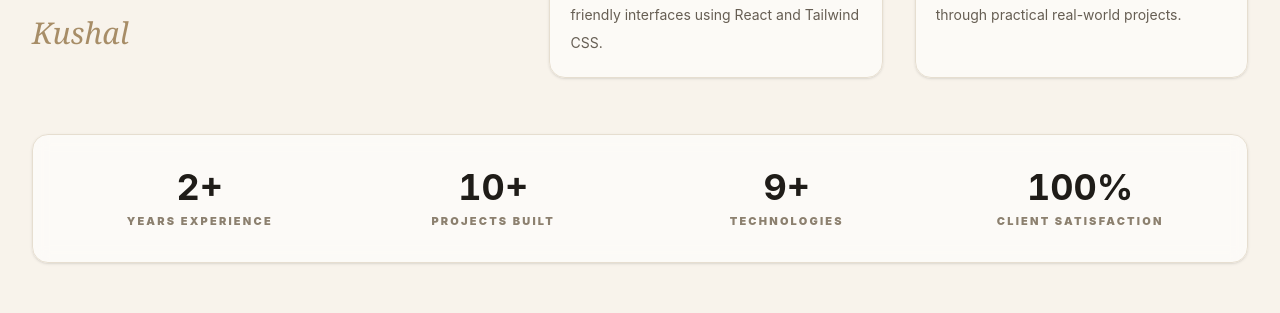
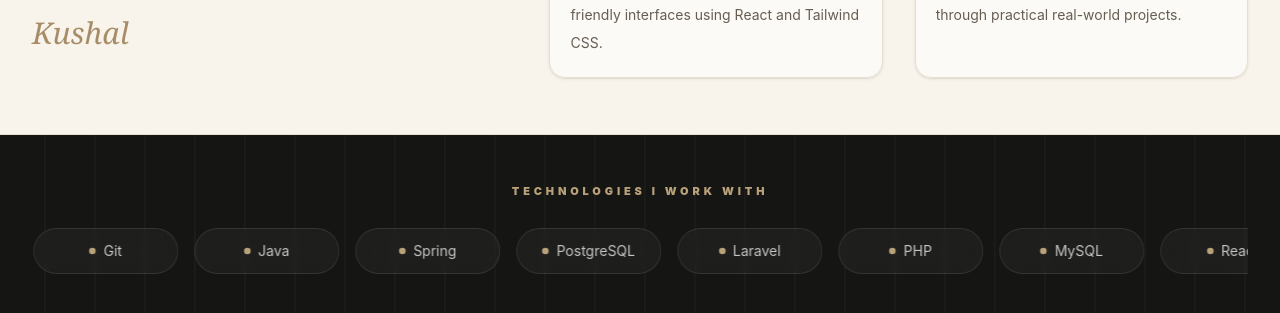
Before and after one commit to The-Kushal-Poudel/GitHub-repo-2, a React (Vite) app: page / in a window 1280 px wide. Shown: the part 1340-1653 px from the top of the page. Built offline with nearby package versions, Linux system fonts and the light colour scheme; no server answers.

Commit message:
Remove animated stats counter from About section

```diff
--- a/src/components/sections/About.jsx
+++ b/src/components/sections/About.jsx
@@ -1,54 +1,9 @@
-import { useRef, useEffect } from "react";
-import { motion, useInView, useMotionValue, useSpring } from "framer-motion";
+import { motion } from "framer-motion";
 import Container from "../common/Container";
 import SectionHeading from "../common/SectionHeading";
 import { fadeLeft, popIn, stagger } from "../../lib/animations";
 import { iconMap } from "../../lib/iconMap";
 import { Code } from "lucide-react";
-
-/** Animated counter — counts from 0 to target when scrolled into view. */
-function AnimatedCounter({ value, suffix = "", reducedMotion }) {
-  const ref = useRef(null);
-  const isInView = useInView(ref, { once: true, amount: 0.5 });
-  const motionVal = useMotionValue(0);
-  const springVal = useSpring(motionVal, { stiffness: 80, damping: 28, mass: 1 });
-
-  useEffect(() => {
-    if (isInView) {
-      motionVal.set(reducedMotion ? value : value);
-    }
-  }, [isInView, value, motionVal, reducedMotion]);
-
-  useEffect(() => {
-    if (reducedMotion && ref.current) {
-      ref.current.textContent = value + suffix;
-      return;
-    }
-
-    const unsubscribe = springVal.on("change", (latest) => {
-      if (ref.current) {
-        ref.current.textContent = Math.round(latest) + suffix;
-      }
-    });
-    return unsubscribe;
-  }, [springVal, suffix, value, reducedMotion]);
-
-  return (
-    <motion.span
-      ref={ref}
-      className="text-3xl font-bold tabular-nums text-[#1f1c18] sm:text-4xl"
-    >
-      0{suffix}
-    </motion.span>
-  );
-}
-
-const stats = [
-  { id: "experience", value: 2, suffix: "+", label: "Years Experience" },
-  { id: "projects", value: 10, suffix: "+", label: "Projects Built" },
-  { id: "technologies", value: 9, suffix: "+", label: "Technologies" },
-  { id: "satisfaction", value: 100, suffix: "%", label: "Client Satisfaction" },
-];
 
 export default function About({ about, reducedMotion }) {
   return (
@@ -98,30 +53,6 @@ export default function About({ about, reducedMotion }) {
           })}
         </motion.div>
       </Container>
-
-      {/* ── Animated Stats Counters ── */}
-      <Container className="mt-10 lg:mt-14">
-        <motion.div
-          initial={reducedMotion ? false : { opacity: 0, y: 30 }}
-          whileInView={{ opacity: 1, y: 0 }}
-          viewport={{ once: true, amount: 0.3 }}
-          transition={{ duration: 0.7, ease: [0.22, 1, 0.36, 1] }}
-          className="grid grid-cols-2 gap-6 rounded-2xl border border-[#e6ded0] bg-white/60 p-6 shadow-sm backdrop-blur sm:p-8 lg:grid-cols-4"
-        >
-          {stats.map((stat) => (
-            <div key={stat.id} className="flex flex-col items-center text-center">
-              <AnimatedCounter
-                value={stat.value}
-                suffix={stat.suffix}
-                reducedMotion={reducedMotion}
-              />
-              <span className="mt-1.5 text-[10px] font-black uppercase tracking-[0.2em] text-[#8c806f] sm:text-[11px]">
-                {stat.label}
-              </span>
-            </div>
-          ))}
-        </motion.div>
-      </Container>
     </section>
   );
 }
```
